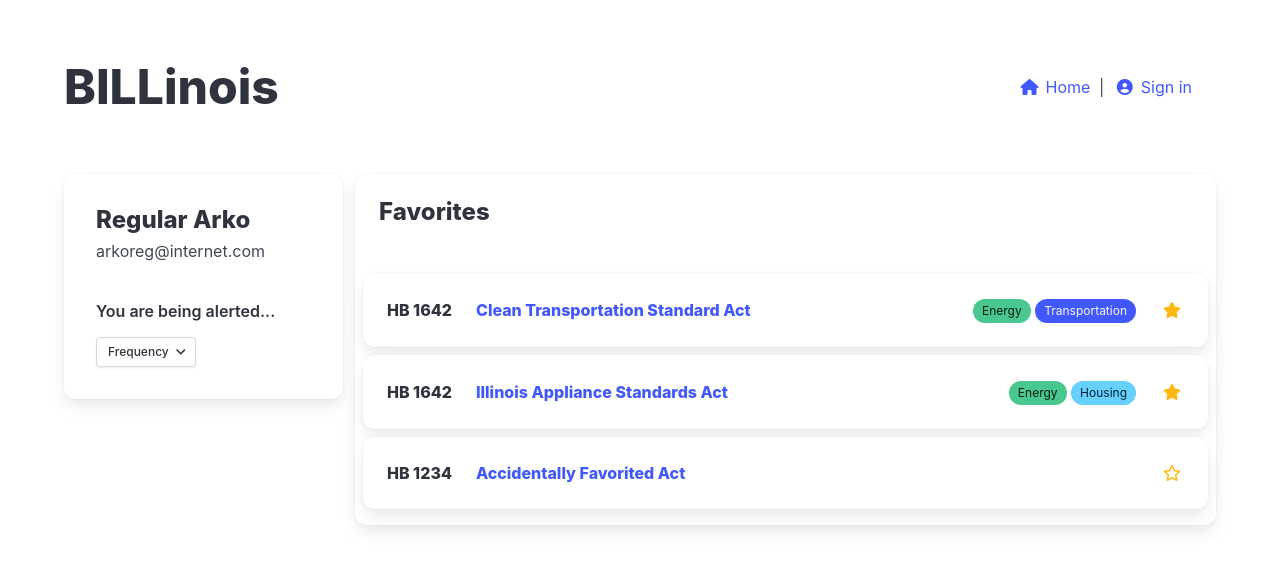
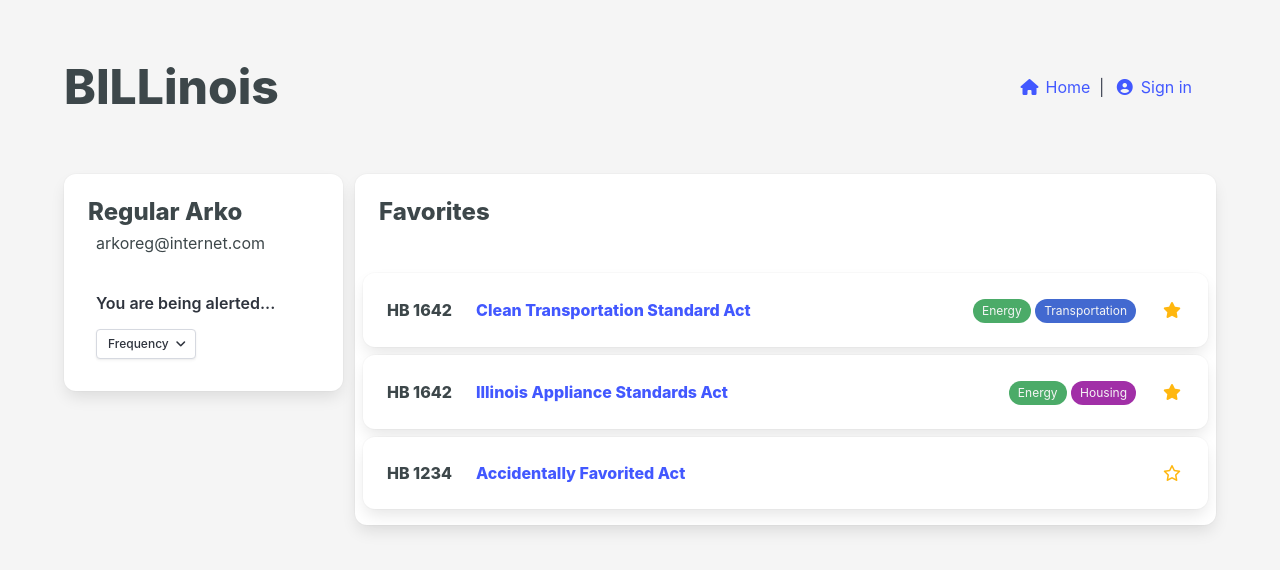
Before and after one commit to uchicago-capp-30320/BILLinois, a Django app: template templates/favorites.html in a window 1280 px wide. Shown: the top 570 px of the page. Run offline with Django 5.2, Linux system fonts and the light colour scheme; the template is opened without the code that fills it, so the values that code supplies are empty; parts of the project's set-up code (start-up, migrations or seed data) failed here and were passed over.

Commit message:
Incorporated custom css to favorites page
-added bg-light and custom-text-dark tags

```diff
--- a/templates/favorites.html
+++ b/templates/favorites.html
@@ -6,28 +6,21 @@
     <title>User Profile</title>
     <link rel="stylesheet" href="https://cdn.jsdelivr.net/npm/bulma@1.0.4/css/bulma.min.css">
     <link rel="stylesheet" href="https://cdnjs.cloudflare.com/ajax/libs/font-awesome/6.7.2/css/all.min.css">
+    <!-- Link to custom CSS -->
+    <link rel="stylesheet" href="../static/css/custom.css">
   </head>
-  <body>
+  <body class = "bg-light">
   <section class="section">
     <div class="container">
           <div class="container" style="max-width: 100%;">
             <div class="columns is-vcentered is-mobile" style="margin: 0;">
               <!-- Title Column -->
               <div class="column is-narrow" style="padding-left: 0; flex-grow: 0;">
-                  <h1 class="title is-1">BILLinois</h1>
+                  <h1 class="title is-1 custom-text-dark">BILLinois</h1>
               </div>
-              <!-- Search Column -->
+              <!-- Search Column, for spacing-->
               <div class="column" style="flex-grow: 1;">
-                <!-- Search Bar -->
-                <!-- <div class="container is-max-tablet">
-                  <p class="control has-icons-left">
-                    <input class="input" type="topic" placeholder="Search bills by name or topic...">
-                    <span class="icon is-small is-left">
-                      <i class="fas fa-search"></i>
-                    </span>
-                  </p>
-                </div>
-              </div> -->
+
               <!-- Menu Column -->
                 <!-- Menu Column -->
                 <div class="column is-narrow has-text-right" style="flex-grow:0;">
@@ -59,10 +52,10 @@
             <div class = "cell">
               <div class = "card">
                 <div class = "card-content ">
-                  <h2 class = "title is-4 m-2" >Regular Arko</h1>
-                  <p class = "subtitle is-6 m-2"> arkoreg@internet.com </p>
+                  <h2 class = "title is-4 m- custom-text-dark" >Regular Arko</h1>
+                  <p class = "subtitle is-6 m-2 custom-text-dark"> arkoreg@internet.com </p>
                   <br>
-                  <p class = "subtitle is-6 m-2"><strong>You are being alerted...</strong></p>
+                  <p class = "subtitle is-6 m-2 custom-text-dark"><strong>You are being alerted...</strong></p>
                   <div class="dropdown">
                     <div class="dropdown-trigger">
                       <button class="button is-small m-2" aria-haspopup="true" aria-controls="dropdown-menu3">
@@ -88,20 +81,20 @@
           <!-- User Favorites -->
             <div class = "cell is-col-span-3">
               <div class = "card pb-2">
-                <h1 class = "card-content title is-4">Favorites</h1>
+                <h1 class = "card-content title is-4 custom-text-dark">Favorites</h1>
                 <!-- <div class = "container"> -->
                   <div class = "card m-2">
                     <div class = "card-content">
                       <div class = "columns is-vcentered">
                         <div class = "column is-narrow">
-                          <h2 class = "title is-size-6"> HB 1642 </h1>
+                          <h2 class = "title is-size-6 custom-text-dark"> HB 1642 </h1>
                         </div>
                         <div class = "column">
                           <h3 class = "title is-size-6 has-text-link"> Clean Transportation Standard Act</h1>
                         </div>
                         <div class = "column is-narrow">
-                          <span class="tag is-rounded is-success">Energy</span>
-                          <span class="tag is-rounded is-link">Transportation</span>
+                          <span class="tag is-rounded is-success button-green">Energy</span>
+                          <span class="tag is-rounded is-link button-blue">Transportation</span>
                         </div>
                         <div class = "column is-narrow">
                           <span class="icon has-text-warning">
@@ -115,14 +108,14 @@
                   <div class = "card-content">
                     <div class = "columns is-vcentered">
                       <div class = "column is-narrow">
-                        <h2 class = "title is-size-6"> HB 1642 </h1>
+                        <h2 class = "title is-size-6 custom-text-dark"> HB 1642 </h1>
                       </div>
                       <div class = "column">
                         <h3 class = "title is-size-6 has-text-link"> Illinois Appliance Standards Act</h1>
                       </div>
                       <div class = "column is-narrow">
-                        <span class="tag is-rounded is-success">Energy</span>
-                        <span class="tag is-rounded is-info">Housing</span>
+                        <span class="tag is-rounded is-success button-green">Energy</span>
+                        <span class="tag is-rounded is-info button-purple">Housing</span>
                       </div>
                       <div class = "column is-narrow">
                         <span class="icon has-text-warning">
@@ -136,7 +129,7 @@
                   <div class = "card-content">
                     <div class = "columns is-vcentered">
                       <div class = "column is-narrow">
-                        <h2 class = "title is-size-6"> HB 1234 </h1>
+                        <h2 class = "title is-size-6 custom-text-dark"> HB 1234 </h1>
                       </div>
                       <div class = "column">
                         <h3 class = "title is-size-6 has-text-link"> Accidentally Favorited Act </h1>
```
